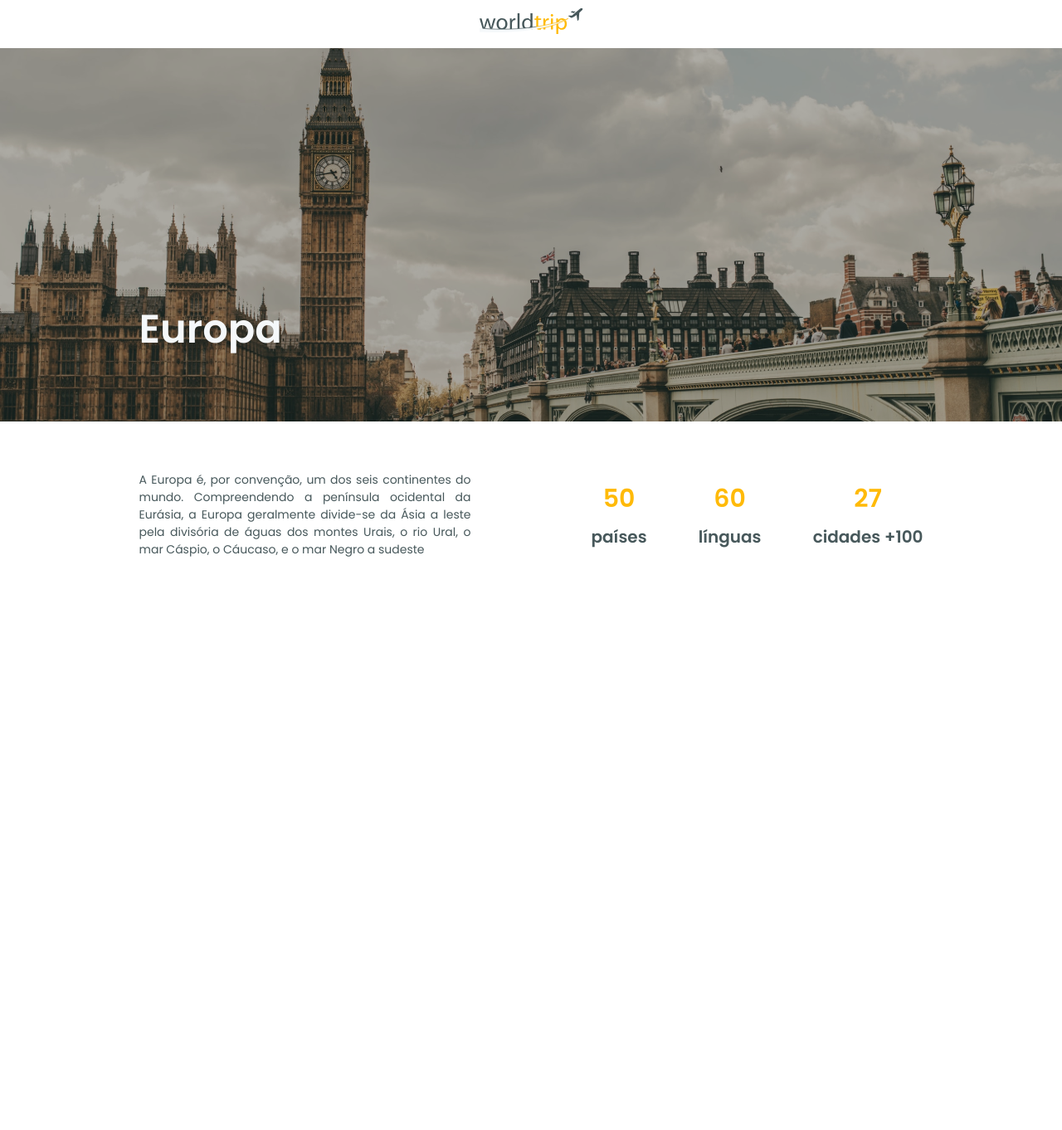
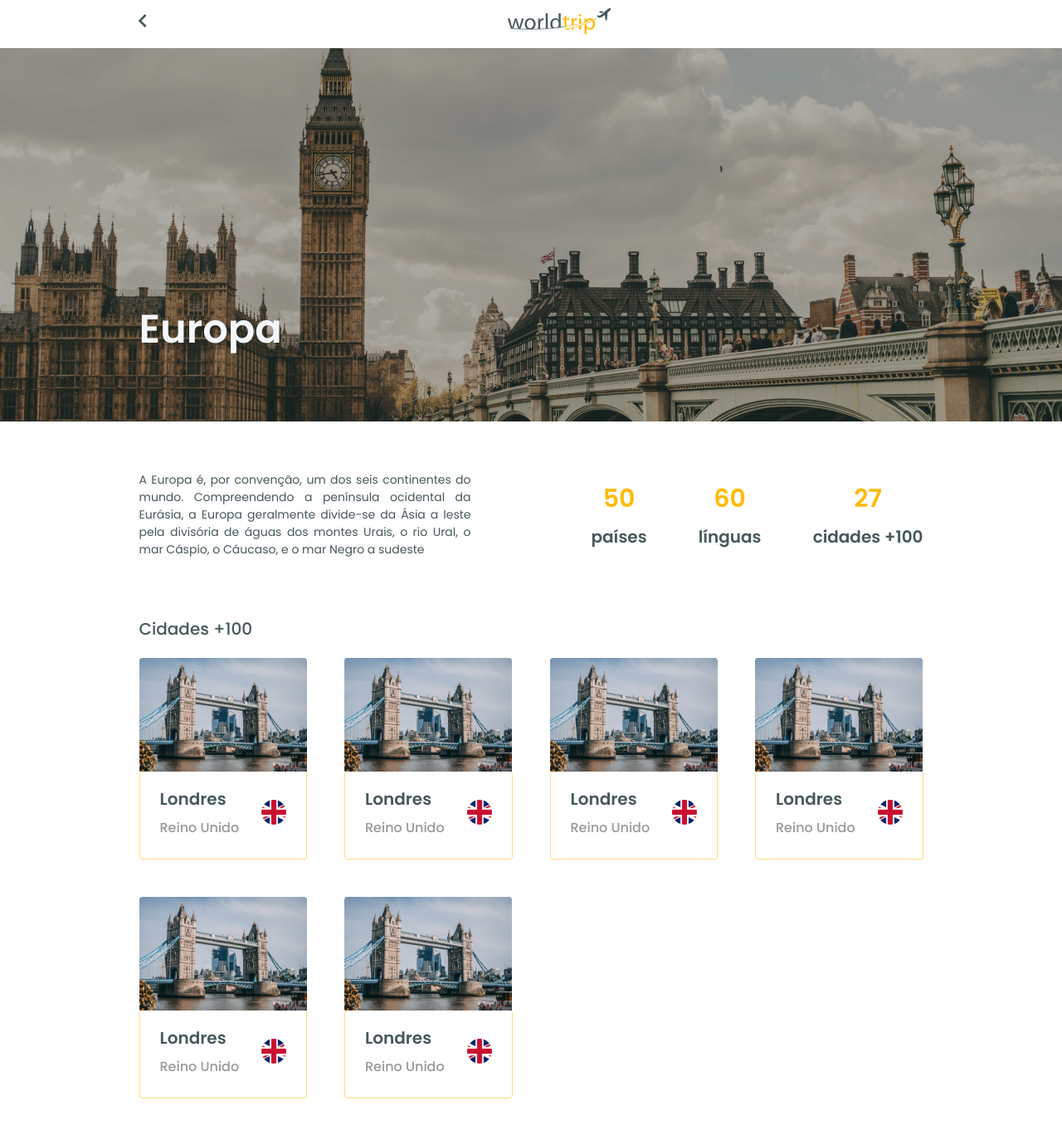
Before and after one commit to thyago608/world-trip, a Next.js app: page /continent/1 in a window 1280 px wide. Shown: the whole page at 83% size. Before the commit the page ends 800 px from the top, so only its background shows below. Built offline with nearby package versions, Linux system fonts and the light colour scheme.

Commit message:
Adjust Component City, Description Label and Categorie

```diff
--- a/package.json
+++ b/package.json
@@ -10,6 +10,7 @@
   },
   "dependencies": {
     "@chakra-ui/core": "^0.8.0",
+    "@chakra-ui/icons": "^2.0.6",
     "@chakra-ui/react": "^2.2.4",
     "@emotion/react": "^11.9.3",
     "@emotion/styled": "^11.9.3",
--- a/src/components/Continent/City.tsx
+++ b/src/components/Continent/City.tsx
@@ -12,6 +12,7 @@ export function City({ city }: CityProps) {
                 src={city.image}
                 alt={city.city}
                 borderRadius={1}
+                title={city.city}
             />
             <Flex
                 width="100%"
--- a/src/components/Continent/Description.tsx
+++ b/src/components/Continent/Description.tsx
@@ -25,6 +25,7 @@ export function Description() {
             </Text>
             <Flex
                 justify="space-between"
+                gap={8}
                 paddingRight={{ base: 2, lg: 0 }}
                 w={{ base: "100%", md: "500px", lg: "400px" }}
             >
--- a/src/components/Continent/Label.tsx
+++ b/src/components/Continent/Label.tsx
@@ -16,7 +16,11 @@ export function Label({ heading, text }: LabelProps) {
             >
                 {heading}
             </Text>
-            <Text fontSize="xl" fontWeight={{ base: "normal", lg: "semibold" }}>{text}</Text>
+            <Text
+                fontSize="xl"
+                fontWeight={{ base: "normal", lg: "semibold" }}
+                textAlign="center"
+            >{text}</Text>
         </VStack>
     );
 }
--- a/src/components/Header.tsx
+++ b/src/components/Header.tsx
@@ -1,14 +1,49 @@
-import { Flex, Image } from "@chakra-ui/react";
+import { useRouter } from "next/router";
+import Link from "next/link";
+import { Flex, Image, Link as ChakraLink, Button } from "@chakra-ui/react";
+import { ChevronLeftIcon } from "@chakra-ui/icons";
 
 export function Header() {
+  const { asPath } = useRouter();
+
+  const routeContinent = asPath.startsWith("/continent");
+
+  const containerSize = routeContinent ? {
+    base: "65%",
+    md: "60%"
+  } : "100%";
+
+  const containerJustify = routeContinent ? "space-between" : "center";
+
   return (
-    <Flex height={50} justify="center" align="center" mb={2}>
-      <Image
-        width={{ base: "80px", md: "100px", lg: "125px" }}
-        height={{ base: "20px", md: "30px", lg: "45px" }}
-        src="/images/logo.svg"
-        alt="world trip"
-      />
+    <Flex mb={2} as="header">
+      <Flex
+        w="100%"
+        h={50}
+        maxW={1000}
+        m="0 auto"
+        px={4}
+      >
+        <Flex w={containerSize} justify={containerJustify} align="center">
+          {routeContinent &&
+            <Link href="/" passHref>
+              <ChakraLink
+                minWidth="min-content"
+                h="min-content"
+              >
+                <ChevronLeftIcon w={{ base: "1rem", md: "2rem" }} h={{ base: "1rem", md: "2rem" }} />
+              </ChakraLink>
+            </Link>
+          }
+          <Image
+            width={{ base: "80px", md: "100px", lg: "125px" }}
+            height={{ base: "20px", md: "30px", lg: "45px" }}
+            src="/images/logo.svg"
+            alt="World Trip"
+            title="World Trip"
+          />
+        </Flex>
+      </Flex>
     </Flex>
   );
 }
--- a/src/components/Home/Banner.tsx
+++ b/src/components/Home/Banner.tsx
@@ -43,7 +43,8 @@ export function Banner() {
                         <Image
                             h={200}
                             src="/images/airplane.svg"
-                            alt="Airplane"
+                            alt="Avião"
+                            title="Avião"
                         />
                     </Box>}
             </Flex>
--- a/src/pages/continent/[name].tsx
+++ b/src/pages/continent/[name].tsx
@@ -1,6 +1,7 @@
 import Head from "next/head";
-import { Flex, Box, Text, VStack } from "@chakra-ui/react";
+import { Flex, Box, Text, VStack, Grid } from "@chakra-ui/react";
 import { Banner, Description } from "components/Continent";
+import { City } from "components/Continent/City";
 
 export default function Continent() {
     return (
@@ -10,9 +11,68 @@ export default function Continent() {
             </Head>
             <Box as="main">
                 <Banner />
-                <Box mt={{ base: "16px", lg: "60px" }}>
+                <Box as="section" mt={{ base: "16px", lg: "60px" }}>
                     <Description />
                 </Box>
+                <VStack
+                    maxW={{ base: "945px", xl: "1000px" }}
+                    margin="0 auto"
+                    mt={{ base: "32px", lg: "70px" }}
+                    mb={10}
+                    as="section"
+                    gap={5}
+                >
+                    <Text
+                        fontSize="xl"
+                        fontWeight="medium"
+                        width="100%"
+                        px={{ base: 4, lg: 0 }}
+                    >
+                        Cidades +100
+                    </Text>
+                    <Grid
+                        gridTemplateColumns={{ md: 'repeat(3, 1fr)', lg: 'repeat(4, 1fr)' }}
+                        gap={{ base: '20px', lg: "45px" }}
+                        px={{ md: 4, lg: 0 }}
+                    >
+                        <City city={{
+                            image: "/images/foto.svg",
+                            city: "Londres",
+                            country: "Reino Unido",
+                            countryFlag: "/images/reino-unido.svg"
+                        }} />
+                        <City city={{
+                            image: "/images/foto.svg",
+                            city: "Londres",
+                            country: "Reino Unido",
+                            countryFlag: "/images/reino-unido.svg"
+                        }} />
+                        <City city={{
+                            image: "/images/foto.svg",
+                            city: "Londres",
+                            country: "Reino Unido",
+                            countryFlag: "/images/reino-unido.svg"
+                        }} />
+                        <City city={{
+                            image: "/images/foto.svg",
+                            city: "Londres",
+                            country: "Reino Unido",
+                            countryFlag: "/images/reino-unido.svg"
+                        }} />
+                        <City city={{
+                            image: "/images/foto.svg",
+                            city: "Londres",
+                            country: "Reino Unido",
+                            countryFlag: "/images/reino-unido.svg"
+                        }} />
+                        <City city={{
+                            image: "/images/foto.svg",
+                            city: "Londres",
+                            country: "Reino Unido",
+                            countryFlag: "/images/reino-unido.svg"
+                        }} />
+                    </Grid>
+                </VStack>
             </Box>
         </>
     );
```
Also changed, not shown: src/components/Home/Categorie.tsx (+7 -3 lines), src/components/Home/ContinentsSlider.tsx (+12 -1 lines), public/images/arrow-left.svg (added), 1 other file (tests, documents, lock files or other folders).
